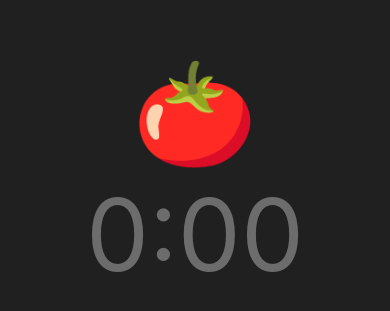
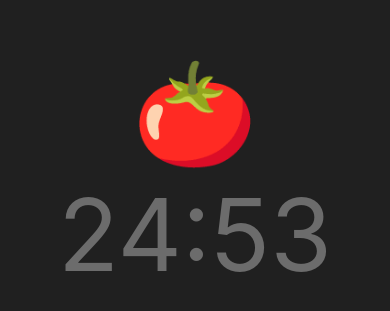
Before and after one commit to alexandreffaria/pomodoro, a React Native app: screen / in a window 390 px wide. Shown: the part 249-560 px from the top of the page. Built offline with nearby package versions, Linux system fonts and the light colour scheme.

Commit message:
Implemeting pomodoro basic functionality

```diff
--- a/App.js
+++ b/App.js
@@ -1,22 +1,47 @@
 import { Button, StyleSheet, Text, View } from 'react-native';
-import Constants from 'expo-constants';
 import React from 'react';
-import CountDownTimer from './CountDownTimer';
+import CountdownTimer from './CountDownTimer';
 import { Vibration } from 'react-native';
 
 export default class App extends React.Component {
 
-  pomodoroEnd() {
+  constructor(props) {
+    super(props)
+
+    this.state = {
+      isPomodoro: false
+    }
+  }
+
+
+  pomodoroEnd = () => {
     console.log("ended")
     Vibration.vibrate([1000, 1000])
+    this.setState(prevState => ({
+      isPomodoro: !prevState.isPomodoro
+    }))
+
+    this.countdownTimer.resetTimer(5);
+    this.countdownTimer.startTimer();
   }
 
   render() {
+
+    const { isPomodoro } = this.state
+    const minutes = isPomodoro ? 25 : 5
+
     return (
-      <View style={styles.container}>
-        <Text style={styles.bigGray}>🍅</Text>
-        <CountDownTimer
-          minutes={.05}
+      <View
+        style={styles.container}
+      >
+        <Text
+          style={styles.bigGray}
+        >
+          🍅
+        </Text>
+        <CountdownTimer
+          ref={component => this.countdownTimer = component}
+          minutes={25}
           onFinish={this.pomodoroEnd}
         />
       </View>
```
